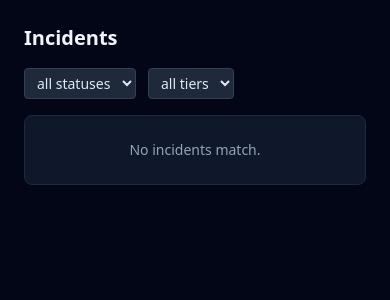
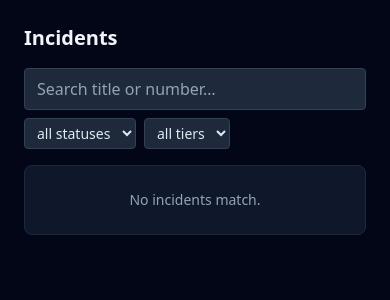
Before and after one commit to gotoplanb/watch, a Django app: template backend/incidents/templates/incidents/list.html in a window 390 px wide. Shown: the part 65-365 px from the top of the page. Run offline with Django 5.2, Linux system fonts and the light colour scheme; the template is opened without the code that fills it, so the values that code supplies are empty; some libraries are stand-ins or nearby versions.

Commit message:
feat(ui): incident search + responder-first detail layout (#47)
- Incidents list: live search box (debounced 300ms input trigger on the
  existing htmx filter form) matching either human key — free text on
  the title, INC-… on the number. Full-width on mobile, first in the
  form; selects stay beside it on desktop.
- Incident detail, reordered for the responder: summary (number above a
  prominent title, UUID demoted to desktop-only) → Timeline (the story)
  → add-note (participation follows reading) → Links → Export RCA. The
  floating action cluster stays fixed at thumb reach.

Co-Authored-By: Claude Fable 5 <noreply@anthropic.com>
Claude-Session: https://claude.ai/code/session_01EpWgQBNxh5zr2dSZ9VJHHb

```diff
--- a/backend/incidents/templates/incidents/list.html
+++ b/backend/incidents/templates/incidents/list.html
@@ -3,9 +3,15 @@
 {% block content %}
 <h1 class="text-xl font-semibold text-slate-100 mb-4">Incidents</h1>
 
-<form class="flex gap-3 mb-4 text-sm"
+<form class="flex flex-wrap gap-2 md:gap-3 mb-4 text-sm"
       hx-get="{% url 'ui:incident_list' %}" hx-target="#incident-results" hx-swap="outerHTML"
-      hx-trigger="change">
+      hx-trigger="change, input delay:300ms">
+  {# search first, full-width on mobile — the list gets long (watch#47) #}
+  <input type="search" name="q" value="{{ q }}" autocomplete="off"
+         placeholder="Search title or number…" aria-label="Search incidents"
+         class="w-full md:w-72 bg-slate-800 border border-slate-700 rounded px-3 py-2 md:py-1
+                text-base md:text-sm text-slate-100 placeholder-slate-400
+                focus-visible:outline-none focus-visible:ring-2 focus-visible:ring-indigo-500 transition">
   <select name="status" aria-label="Filter by status" class="border border-slate-700 rounded px-2 py-1 bg-slate-800 text-slate-200">
     <option value="">all statuses</option>
     {% for value, label in statuses %}
--- a/backend/incidents/ui_views.py
+++ b/backend/incidents/ui_views.py
@@ -9,6 +9,7 @@ from django.contrib.auth import update_session_auth_hash
 from django.contrib.auth.decorators import login_required
 from django.contrib.auth.forms import PasswordChangeForm
 from django.contrib.auth.models import User
+from django.db.models import Q
 from django.http import HttpResponse, HttpResponseForbidden
 from django.shortcuts import get_object_or_404, redirect, render
 from django.utils import timezone
@@ -78,14 +79,19 @@ def incident_list(request):
     qs = Incident.objects.all().order_by("-created_at")
     status = request.GET.get("status") or ""
     tier = request.GET.get("tier") or ""
+    q = (request.GET.get("q") or "").strip()
     if status:
         qs = qs.filter(status=status)
     if tier:
         qs = qs.filter(current_tier=tier)
+    if q:
+        # one box, both human keys: free text matches the title, INC-… matches the number
+        qs = qs.filter(Q(title__icontains=q) | Q(number__icontains=q))
     ctx = {
         "incidents": list(qs[:200]),
         "status": status,
         "tier": tier,
+        "q": q,
         "statuses": Status.choices,
         "tiers": Tier.choices,
     }
```
Also changed, not shown: backend/incidents/templates/incidents/_body.html (+22 -21 lines), backend/incidents/tests/test_ui.py (+12 -0 lines).
